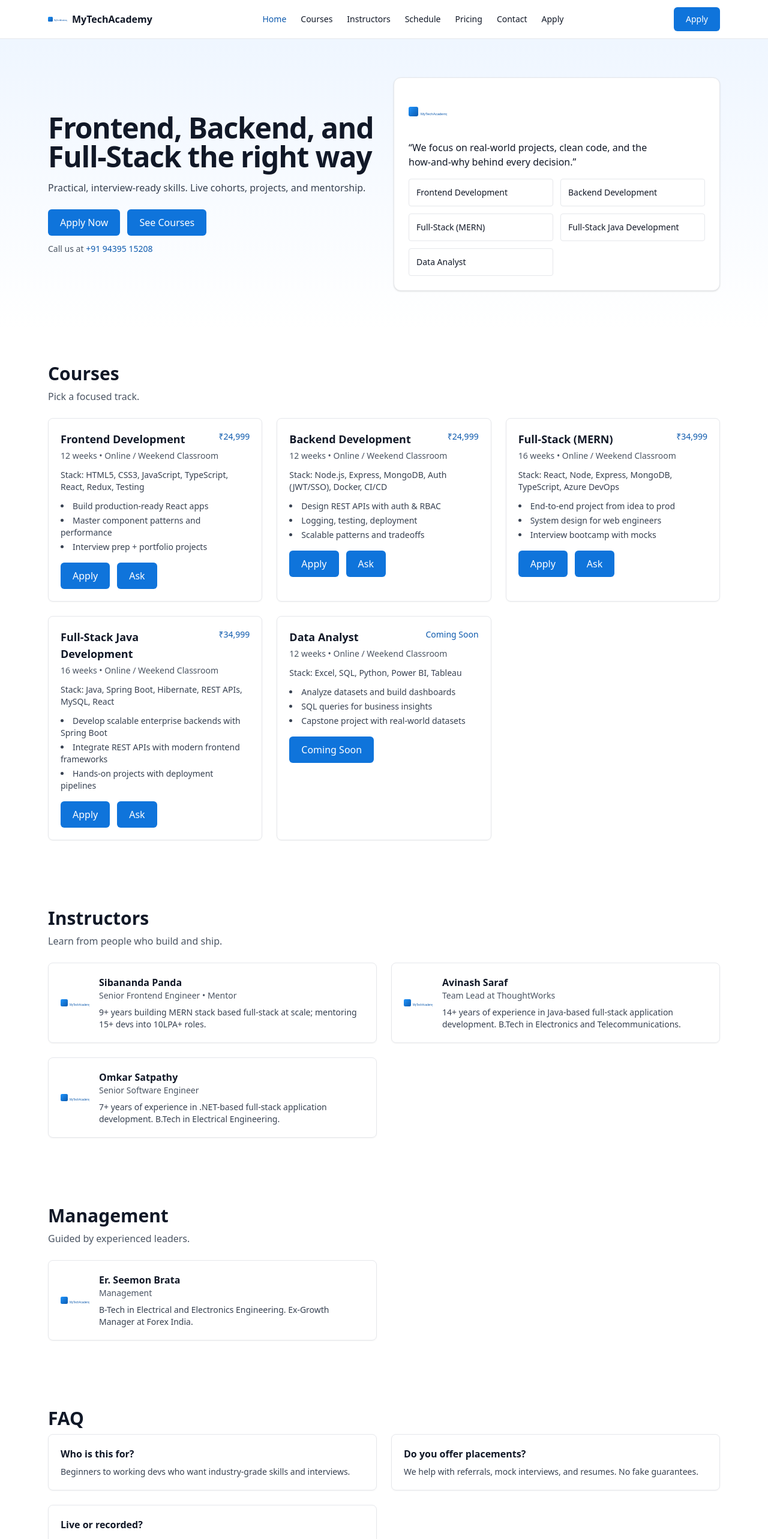
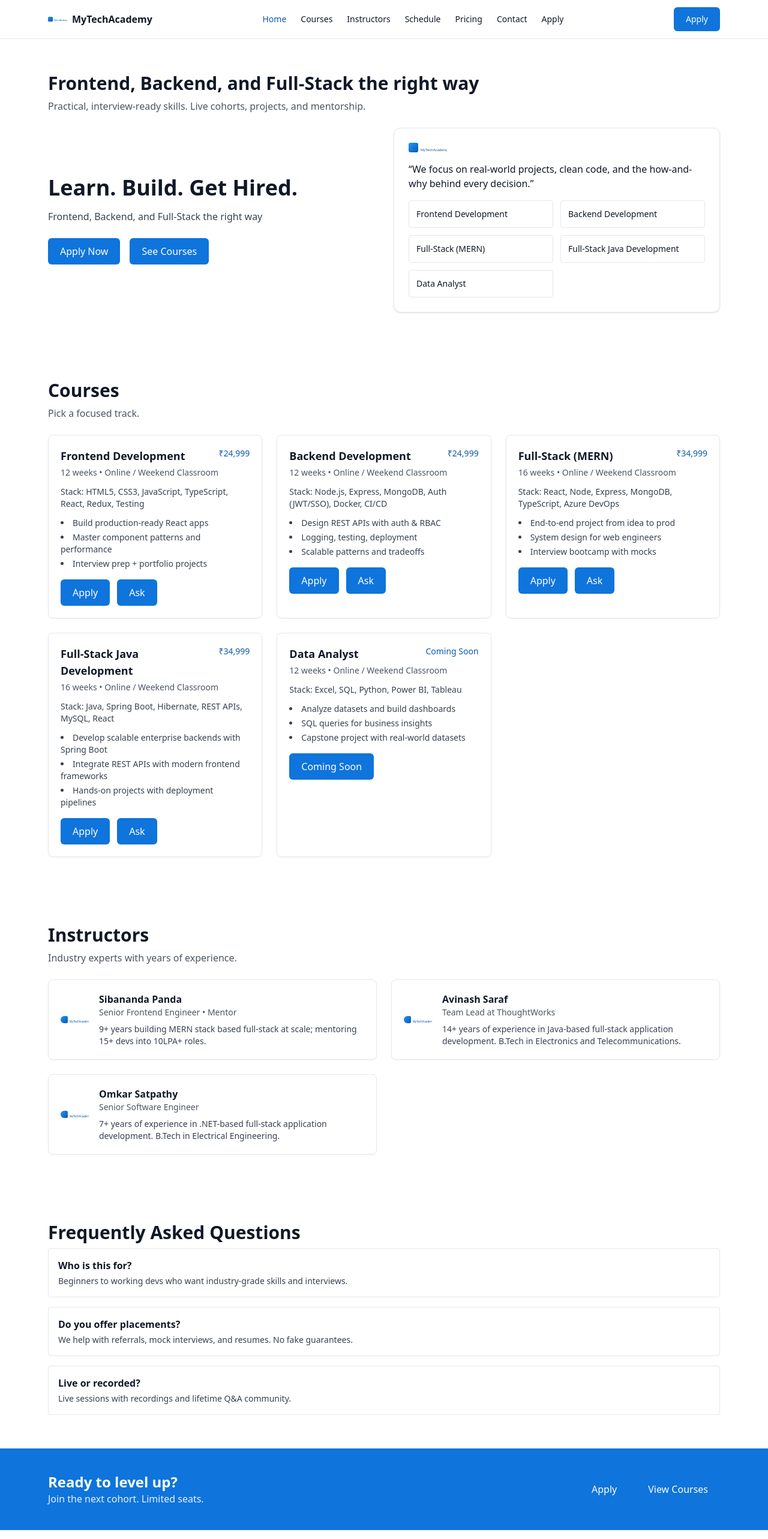
Before and after one commit to sibananda15/mytechacademy, a Next.js app: page / in a window 1280 px wide. Shown: the top 2566 px of the page at 60% size. Built offline with nearby package versions, Linux system fonts and the light colour scheme.

Commit message:
updated changes

```diff
--- a/app/page.js
+++ b/app/page.js
@@ -1,40 +1,53 @@
 import Link from "next/link";
+import Image from "next/image";
 import Section from "@/components/Section";
-import CourseCard from "@/components/CourseCard";
-import InstructorCard from "@/components/InstructorCard";
 import CTA from "@/components/CTA";
-import { SITE, COURSES, INSTRUCTORS, FAQ, MANAGEMENT } from "@/lib/data";
+import { SITE, COURSES, INSTRUCTORS, FAQ } from "@/lib/data";
+import dynamic from "next/dynamic";
+
+// ✅ Lazy load heavy components
+const CourseCard = dynamic(() => import("@/components/CourseCard"), {
+  loading: () => <p>Loading course...</p>, // optional placeholder
+});
+
+const InstructorCard = dynamic(() => import("@/components/InstructorCard"), {
+  loading: () => <p>Loading instructor...</p>,
+});
 
 export default function Home() {
   return (
-    <>
-      <section className="py-16 bg-gradient-to-b from-blue-50 to-white">
-        <div className="container grid md:grid-cols-2 gap-8 items-center">
+    <main>
+      {/* Hero Section */}
+      <Section
+        title="Frontend, Backend, and Full-Stack the right way"
+        subtitle="Practical, interview-ready skills. Live cohorts, projects, and mentorship."
+      >
+        <div className="grid md:grid-cols-2 gap-8 items-center">
           <div>
-            <h1 className="h1">{SITE.tagline}</h1>
-            <p className="mt-4 text-gray-700">
-              Practical, interview‑ready skills. Live cohorts, projects, and
-              mentorship.
-            </p>
-            <div className="mt-6 flex gap-3">
+            <h1 className="text-3xl md:text-4xl font-bold leading-snug">
+              Learn. Build. Get Hired.
+            </h1>
+            <p className="mt-4 text-gray-700">{SITE.tagline}</p>
+            <div className="mt-6 flex gap-4">
               <Link href="/apply" className="btn">
-                {SITE.ctaText}
+                Apply Now
               </Link>
-              <Link href="/courses" className="btn bg-gray-900">
+              <Link href="/courses" className="btn btn-outline">
                 See Courses
               </Link>
             </div>
-            <p className="small mt-3">
-              Call us at{" "}
-              <a className="link" href={`tel:${SITE.phone}`}>
-                {SITE.phone}
-              </a>
-            </p>
           </div>
+
           <div className="border rounded-xl p-6 bg-white shadow">
-            <img src="/logo.svg" alt="MyTechAcademy" className="w-16 h-16" />
+            <Image
+              src="/logo.svg"
+              alt="MyTechAcademy"
+              width={64}
+              height={64}
+              priority
+            />
             <p className="mt-4">
-              “We focus on real‑world projects, clean code, and the how‑and‑why
+              “We focus on real-world projects, clean code, and the how-and-why
               behind every decision.”
             </p>
             <ul className="mt-4 grid grid-cols-2 gap-3 text-sm">
@@ -46,48 +59,43 @@ export default function Home() {
             </ul>
           </div>
         </div>
-      </section>
-      <Section id="courses" title="Courses" subtitle="Pick a focused track.">
+      </Section>
+
+      {/* Courses Section */}
+      <Section title="Courses" subtitle="Pick a focused track.">
         <div className="grid md:grid-cols-3 gap-6">
-          {COURSES.map((c) => (
-            <CourseCard key={c.id} course={c} />
-          ))}
-        </div>
-      </Section>
-      <Section
-        id="instructors"
-        title="Instructors"
-        subtitle="Learn from people who build and ship."
-      >
-        <div className="grid md:grid-cols-2 gap-6">
-          {INSTRUCTORS.map((i) => (
-            <InstructorCard key={i.name} instructor={i} />
+          {COURSES.map((course) => (
+            <CourseCard key={course.id} course={course} />
           ))}
         </div>
       </Section>
 
+      {/* Instructors Section */}
       <Section
-        id="management"
-        title="Management"
-        subtitle="Guided by experienced leaders."
+        title="Instructors"
+        subtitle="Industry experts with years of experience."
       >
         <div className="grid md:grid-cols-2 gap-6">
-          {MANAGEMENT.map((m) => (
-            <InstructorCard key={m.name} instructor={m} />
+          {INSTRUCTORS.map((inst) => (
+            <InstructorCard key={inst.name} instructor={inst} />
           ))}
         </div>
       </Section>
-      <Section id="faq" title="FAQ">
-        <div className="grid md:grid-cols-2 gap-6">
-          {FAQ.map((item, idx) => (
-            <div key={idx} className="card">
+
+      {/* FAQ Section */}
+      <Section title="Frequently Asked Questions">
+        <div className="space-y-4">
+          {FAQ.map((item, i) => (
+            <div key={i} className="p-4 border rounded">
               <p className="font-semibold">{item.q}</p>
-              <p className="text-sm text-gray-700 mt-2">{item.a}</p>
+              <p className="text-sm text-gray-700 mt-1">{item.a}</p>
             </div>
           ))}
         </div>
       </Section>
+
+      {/* Call to Action */}
       <CTA />
-    </>
+    </main>
   );
 }
--- a/components/Footer.js
+++ b/components/Footer.js
@@ -1,4 +1,5 @@
-import Link from "next/link";
+
+import Image from "next/image";
 import { SITE } from "@/lib/data";
 
 export default function Footer(){
@@ -7,7 +8,7 @@ export default function Footer(){
       <div className="container py-10 grid md:grid-cols-3 gap-6">
         <div>
           <div className="flex items-center gap-2 mb-2">
-            <img src="/logo.svg" alt="logo" className="w-8 h-8"/>
+            <Image src="/logo.svg" alt="logo" width={32} height={32} />
             <span className="font-semibold">{SITE.name}</span>
           </div>
           <p className="small">{SITE.tagline}</p>
--- a/components/InstructorCard.js
+++ b/components/InstructorCard.js
@@ -1,7 +1,15 @@
+import Image from "next/image";
+
 export default function InstructorCard({ instructor }){
   return (
     <div className="card flex gap-4 items-center">
-      <img src={instructor.avatar} alt={instructor.name} className="w-12 h-12 rounded-md"/>
+      <Image
+        src={instructor.avatar}
+        alt={instructor.name}
+        width={48}
+        height={48}
+        className="rounded-md"
+      />
       <div>
         <p className="font-semibold">{instructor.name}</p>
         <p className="small">{instructor.role}</p>
--- a/components/Navbar.js
+++ b/components/Navbar.js
@@ -1,6 +1,7 @@
 "use client";
 import Link from "next/link";
 import { usePathname } from "next/navigation";
+import Image from "next/image";
 import { SITE } from "@/lib/data";
 
 const links = [
@@ -19,7 +20,13 @@ export default function Navbar(){
     <header className="border-b bg-white/80 sticky top-0 z-50 backdrop-blur">
       <div className="container flex items-center justify-between py-3">
         <Link href="/" className="flex items-center gap-2">
-          <img src="/logo.svg" alt="logo" className="w-8 h-8" />
+          <Image
+            src="/logo.svg"
+            alt="logo"
+            width={32}
+            height={32}
+            priority
+          />
           <span className="font-semibold">{SITE.name}</span>
         </Link>
         <nav className="hidden md:flex gap-6 text-sm">
--- a/next.config.mjs
+++ b/next.config.mjs
@@ -1,4 +1,12 @@
+import bundleAnalyzer from "@next/bundle-analyzer";
+
 /** @type {import('next').NextConfig} */
-const nextConfig = {};
+const withBundleAnalyzer = bundleAnalyzer({
+  enabled: process.env.ANALYZE === "true",
+});
 
-export default nextConfig;
+const nextConfig = {
+  reactStrictMode: true,
+};
+
+export default withBundleAnalyzer(nextConfig);
```
Also changed, not shown: package.json (+4 -3 lines), 1 other file (tests, documents, lock files or other folders).
